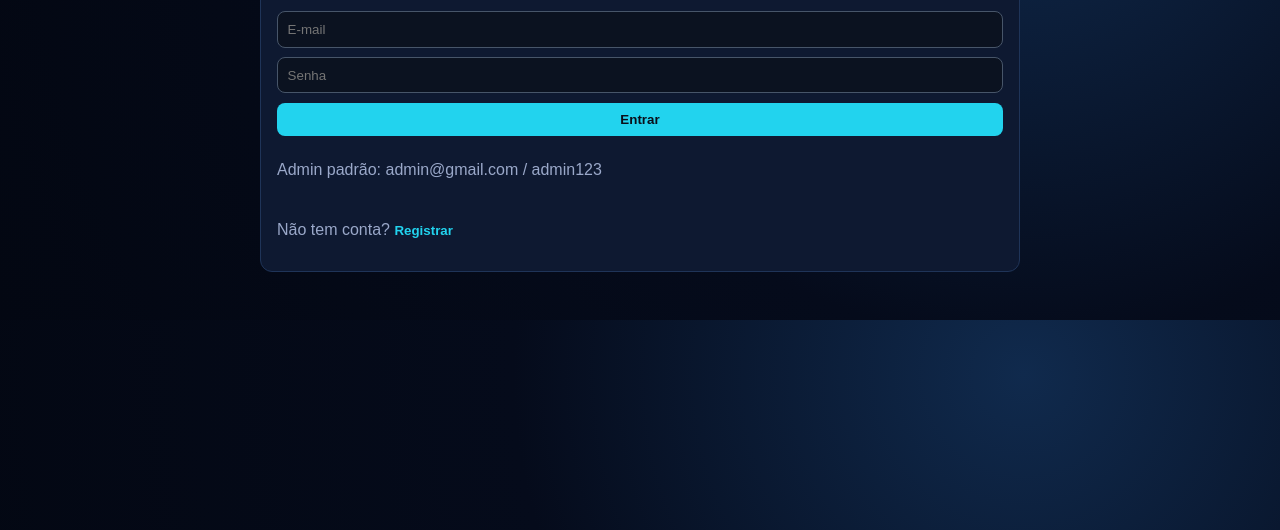
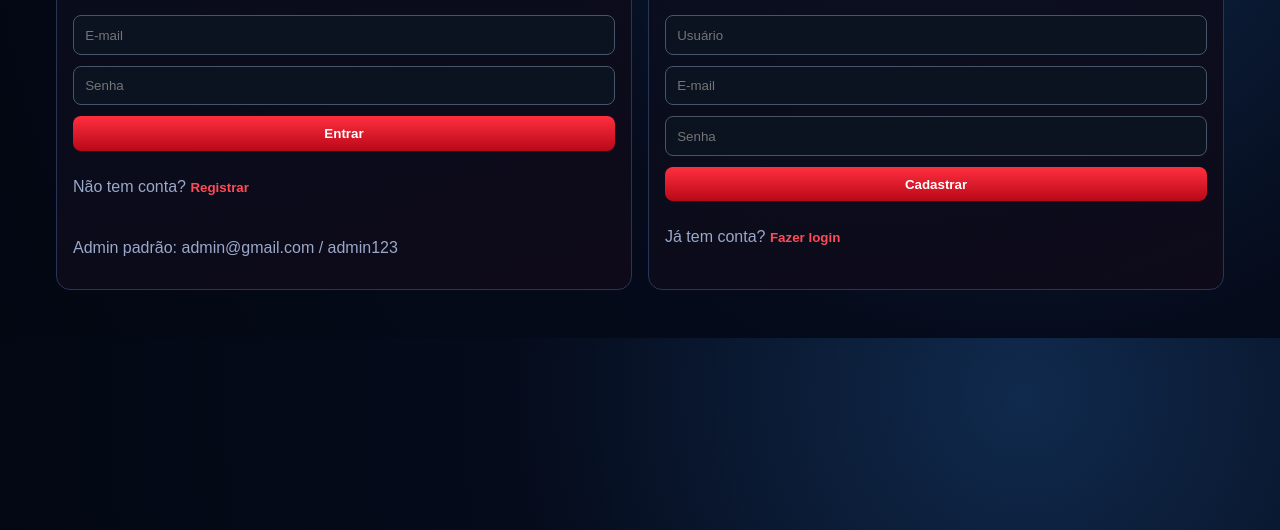
Before and after one commit to silvanet32/gamenew, a Flask app: page /auth in a window 1280 px wide. Shown: the part 223-753 px from the top of the page. Run offline with Flask 3, Linux system fonts and the light colour scheme; the visitor is signed in with stand-in values (Sample User, id 1).

Commit message:
Ajustar layout final estilo streaming e simplificar menu

```diff
--- a/static/style.css
+++ b/static/style.css
@@ -9,12 +9,7 @@
   --accent:#ef4444;
 }
 *{box-sizing:border-box}
-body{
-  margin:0;
-  font-family:Arial,sans-serif;
-  color:var(--text);
-  background:radial-gradient(circle at 80% 10%, #102a4d 0%, #050b1b 45%, #030712 100%);
-}
+body{margin:0;font-family:Arial,sans-serif;color:var(--text);background:radial-gradient(circle at 80% 10%, #102a4d 0%, #050b1b 45%, #030712 100%)}
 .topbar{display:flex;justify-content:space-between;align-items:center;padding:1rem 1.6rem;border-bottom:1px solid var(--line)}
 .brand{margin:0;font-size:1.15rem;letter-spacing:.3px}
 .stream-nav{display:flex;gap:1rem;flex-wrap:wrap;align-items:center}
@@ -23,50 +18,37 @@ body{
 .container{max-width:1200px;margin:1rem auto;padding:0 1rem 2rem}
 .stream-container{padding-top:1.2rem}
 
-.hero-banner{
-  background-image:linear-gradient(90deg,rgba(4,11,27,.85),rgba(4,11,27,.25)),url('https://images.unsplash.com/photo-1489599849927-2ee91cede3ba?auto=format&fit=crop&w=1800&q=80');
-  background-size:cover;
-  background-position:center;
-  min-height:300px;
-  border-radius:16px;
-  border:1px solid #29406b;
-  display:flex;
-  align-items:flex-end;
-  padding:1.4rem;
-  margin-bottom:1rem;
-}
-.hero-overlay{max-width:600px}
-.hero-kicker{margin:0;color:#f8fafc;font-size:2rem;font-weight:900;letter-spacing:1px;text-shadow:0 2px 14px rgba(0,0,0,.7)}
-.hero-banner h2{margin:.2rem 0 .4rem;font-size:1.8rem}
+.hero-banner{background-image:linear-gradient(90deg,rgba(4,11,27,.85),rgba(4,11,27,.25)),url('https://images.unsplash.com/photo-1489599849927-2ee91cede3ba?auto=format&fit=crop&w=1800&q=80');background-size:cover;background-position:center;min-height:340px;border-radius:16px;border:1px solid #29406b;display:flex;align-items:flex-end;padding:1.4rem;margin-bottom:1rem}
+.hero-overlay{max-width:650px}
+.hero-kicker{margin:0;color:#f8fafc;font-size:2.2rem;font-weight:900;letter-spacing:1px;text-shadow:0 2px 14px rgba(0,0,0,.7)}
+.hero-banner h2{margin:.2rem 0 .4rem;font-size:2rem}
 .hero-banner p{margin:0;color:#d2def8}
 
 .section-title-row{display:flex;justify-content:space-between;align-items:center;margin:1rem 0 .6rem}
-.section-title-row h3{margin:0;font-size:1.8rem}
+.section-title-row h3{margin:0;font-size:2rem}
 .section-title-row a{color:#fff;text-decoration:none;font-weight:700}
 
 .carousel-track{display:flex;gap:.8rem;overflow-x:auto;padding-bottom:.2rem;scroll-snap-type:x mandatory}
 .carousel-track > *{scroll-snap-align:start;flex:0 0 auto}
 .carousel-track.compact > *{min-width:240px}
-
-.poster-card{position:relative;background:#0b152d;border:1px solid var(--line);border-radius:12px;overflow:hidden;width:280px}
-.cover{width:100%;height:150px;object-fit:cover;display:block}
+.poster-card{position:relative;background:#0b152d;border:1px solid var(--line);border-radius:12px;overflow:hidden;width:300px}
+.cover{width:100%;height:170px;object-fit:cover;display:block}
 .cover-fallback{display:flex;align-items:center;justify-content:center;background:#1e3a8a;font-size:2.2rem;font-weight:900;color:white}
 .poster-caption{padding:.7rem .8rem}
-.poster-caption h4{margin:0 0 .2rem;font-size:1.25rem}
+.poster-caption h4{margin:0 0 .2rem;font-size:2rem}
 .poster-caption small{color:var(--muted)}
 .poster-link{position:absolute;inset:0;text-indent:-9999px}
 
-.genre-chip{display:flex;align-items:center;justify-content:center;padding:.9rem;border-radius:10px;background:#0e1931;border:1px solid var(--line);font-weight:700;font-size:1.1rem}
-
+.genre-chip{display:flex;align-items:center;justify-content:center;padding:.9rem;border-radius:10px;background:#0e1931;border:1px solid var(--line);font-weight:700;font-size:1.2rem}
 .card{background:var(--card);border:1px solid var(--line);border-radius:12px;padding:1rem;margin-bottom:1rem}
-.donation-item{min-width:290px}
+.donation-item{min-width:320px}
 .donation-item h4{margin:.1rem 0 .4rem;font-size:1.35rem}
 .donation-item p{margin:0;color:#c7d6f7;word-break:break-word}
 
 .grid{display:grid;gap:1rem}.grid.two{grid-template-columns:repeat(auto-fit,minmax(280px,1fr))}.grid.three{grid-template-columns:repeat(auto-fit,minmax(220px,1fr))}
-.form{display:flex;flex-direction:column;gap:.6rem}.inline{flex-direction:row;flex-wrap:wrap}
-input,textarea,button{border-radius:8px;padding:.6rem;border:1px solid #475569;background:#0b1220;color:var(--text)}
-button,.btn-link{background:var(--primary);color:#0a0f1a;border:none;font-weight:700;cursor:pointer;text-decoration:none;padding:.55rem .8rem;border-radius:8px;display:inline-block}
+.form{display:flex;flex-direction:column;gap:.7rem}.inline{flex-direction:row;flex-wrap:wrap}
+input,textarea,button{border-radius:8px;padding:.7rem;border:1px solid #475569;background:#0b1220;color:var(--text)}
+button,.btn-link{background:var(--primary);color:#0a0f1a;border:none;font-weight:700;cursor:pointer;text-decoration:none;padding:.6rem .9rem;border-radius:8px;display:inline-block}
 .actions{display:flex;gap:.5rem;align-items:center;flex-wrap:wrap}.danger{background:var(--danger)!important;color:#1b0a0f}
 
 .muted{color:var(--muted)}
@@ -76,12 +58,20 @@ button,.btn-link{background:var(--primary);color:#0a0f1a;border:none;font-weight
 .flash.success{background:#134e4a}.flash.warning{background:#78350f}.flash.danger{background:#7f1d1d}.flash.info{background:#1e3a8a}
 .search-row{display:flex;gap:.5rem}.search-row input{flex:1}
 .comment{padding:.6rem;border:1px solid var(--line);border-radius:8px;margin-top:.5rem;background:#111827}
-.stream-search-card{background:#0a1328;border-color:#29406b}
 
-.auth-switch{max-width:760px;margin:0 auto}
-.auth-tabs{display:flex;gap:.4rem;margin-bottom:1rem}
-.auth-tab{flex:1;background:#16284a;color:#dbe6ff}
-.auth-tab.active{background:var(--primary);color:#001b2b}
-.auth-panel{display:none}
-.auth-panel.active{display:block}
-.link-btn{background:none;border:none;color:var(--primary);padding:0;margin:0;cursor:pointer;font-weight:700}
+.auth-cinematic-grid{display:grid;grid-template-columns:repeat(auto-fit,minmax(320px,1fr));gap:1rem}
+.auth-cinematic-card{background:linear-gradient(160deg,rgba(8,14,30,.88),rgba(15,10,25,.92));border:1px solid #2a3556;border-radius:14px;overflow:hidden}
+.auth-cinematic-hero{padding:1.2rem;border-bottom:1px solid #2a3556;background-image:linear-gradient(180deg,rgba(0,0,0,.15),rgba(0,0,0,.7)),url('https://images.unsplash.com/photo-1517604931442-7e0c8ed2963c?auto=format&fit=crop&w=1200&q=60');background-size:cover;background-position:center}
+.auth-cinematic-hero h2{margin:0;font-size:2.4rem;letter-spacing:.5px}
+.auth-cinematic-hero p{margin:.6rem 0 0;font-size:2rem}
+.auth-form{padding:1rem}
+.btn-red{background:linear-gradient(180deg,#ff2f3f,#b90818)!important;color:white!important}
+.link-btn{background:none;border:none;color:#ff4b59;padding:0;margin:0;cursor:pointer;font-weight:700}
+
+@media (max-width:700px){
+  .topbar{padding:1rem}
+  .brand{font-size:1rem}
+  .stream-nav{gap:.6rem}
+  .hero-banner{min-height:250px}
+  .section-title-row h3{font-size:1.5rem}
+}
--- a/templates/auth.html
+++ b/templates/auth.html
@@ -1,51 +1,49 @@
 {% extends 'base.html' %}
 {% block title %}Autenticação | GameNew{% endblock %}
 {% block content %}
-<section class="auth-switch card">
-  <div class="auth-tabs">
-    <button type="button" class="auth-tab active" data-target="login-panel">Entrar</button>
-    <button type="button" class="auth-tab" data-target="register-panel">Registrar</button>
-  </div>
-
-  <div id="login-panel" class="auth-panel active">
-    <form class="form" method="post">
-      <h2>Entrar na conta</h2>
+<section class="auth-cinematic-grid">
+  <article class="auth-cinematic-card">
+    <div class="auth-cinematic-hero">
+      <h2>MINI SÉRIES</h2>
+      <p>Entrar na sua conta</p>
+    </div>
+    <form class="form auth-form" method="post">
       <input type="hidden" name="action" value="login">
       <input type="email" name="email" placeholder="E-mail" required>
       <input type="password" name="password" placeholder="Senha" required>
-      <button type="submit">Entrar</button>
+      <button type="submit" class="btn-red">Entrar</button>
+      <p class="muted">Não tem conta? <button type="button" class="link-btn" data-target="register">Registrar</button></p>
       <p class="muted">Admin padrão: admin@gmail.com / admin123</p>
-      <p class="muted">Não tem conta? <button type="button" class="link-btn" data-target="register-panel">Registrar</button></p>
     </form>
-  </div>
+  </article>
 
-  <div id="register-panel" class="auth-panel">
-    <form class="form" method="post">
-      <h2>Criar conta</h2>
+  <article class="auth-cinematic-card" id="registerBox">
+    <div class="auth-cinematic-hero">
+      <h2>MINI SÉRIES</h2>
+      <p>Criar sua conta</p>
+    </div>
+    <form class="form auth-form" method="post">
       <input type="hidden" name="action" value="register">
       <input type="text" name="username" placeholder="Usuário" required>
       <input type="email" name="email" placeholder="E-mail" required>
       <input type="password" name="password" placeholder="Senha" required>
-      <button type="submit">Cadastrar</button>
-      <p class="muted">Já possui conta? <button type="button" class="link-btn" data-target="login-panel">Fazer login</button></p>
+      <button type="submit" class="btn-red">Cadastrar</button>
+      <p class="muted">Já tem conta? <button type="button" class="link-btn" data-target="login">Fazer login</button></p>
     </form>
-  </div>
+  </article>
 </section>
 
 <script>
 (() => {
-  const tabs = document.querySelectorAll('.auth-tab, .link-btn');
-  const panels = document.querySelectorAll('.auth-panel');
-
-  function activate(targetId) {
-    panels.forEach((panel) => panel.classList.toggle('active', panel.id === targetId));
-    document.querySelectorAll('.auth-tab').forEach((tab) => {
-      tab.classList.toggle('active', tab.dataset.target === targetId);
+  const registerBox = document.getElementById('registerBox');
+  document.querySelectorAll('.link-btn').forEach((btn) => {
+    btn.addEventListener('click', () => {
+      if (btn.dataset.target === 'register') {
+        registerBox.scrollIntoView({ behavior: 'smooth', block: 'center' });
+      } else {
+        window.scrollTo({ top: 0, behavior: 'smooth' });
+      }
     });
-  }
-
-  tabs.forEach((el) => {
-    el.addEventListener('click', () => activate(el.dataset.target));
   });
 })();
 </script>
--- a/templates/base.html
+++ b/templates/base.html
@@ -12,9 +12,6 @@
     <nav class="stream-nav">
       {% if current_user.id %}
         <a href="{{ url_for('home') }}" class="active">Início</a>
-        <a href="{{ url_for('home', q='em alta') }}">Em alta</a>
-        <a href="{{ url_for('home', q='gênero') }}">Gêneros</a>
-        <a href="{{ url_for('home') }}">Minha lista</a>
         {% if current_user.is_admin %}
           <a href="{{ url_for('admin_manage') }}">Gerenciar</a>
           <a href="{{ url_for('admin_add_series') }}">Adicionar série</a>
```
Also changed, not shown: templates/home.html (+24 -9 lines).
